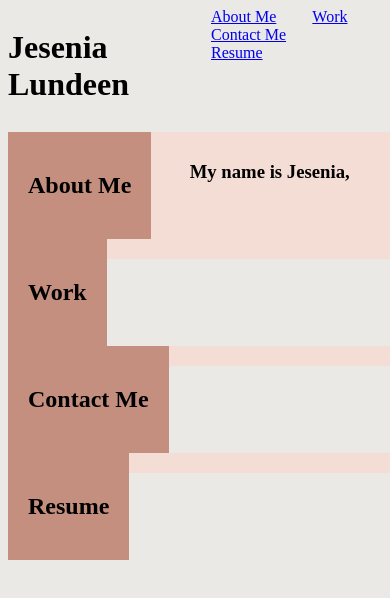
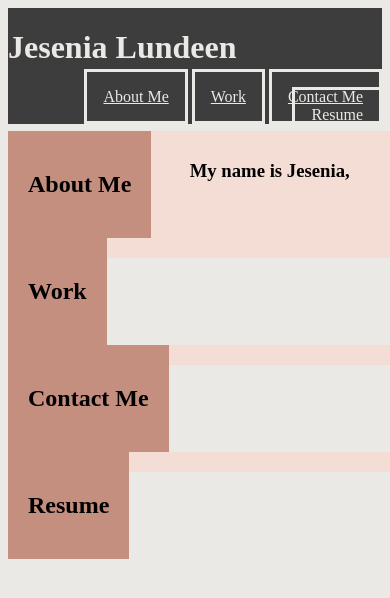
Before and after one commit to lundeej/My_Portfolio, a plain HTML site: page index.html in a window 390 px wide. Drawn offline with Linux system fonts and the light colour scheme.

Commit message:
trying to make the nav bar all centered, and inline when screen gets smaller, but not working

```diff
--- a/Assests/css/style.css
+++ b/Assests/css/style.css
@@ -3,6 +3,11 @@
 }
 body {
     background: #EAE9E5;
+}
+
+header {
+    background-color: #3d3d3d;
+    color: #EAE9E5;
 }
 
 main {
@@ -20,18 +25,24 @@ main {
 }
 
 nav {
-    justify-content: right;
-    align-items: center;
+    text-align: right;
 }
 
 nav .col {
     flex-grow: 0;
     padding: 1rem;
+    color: #EAE9E5;
+    border-style: solid;
+    align-items: center;
+}
+
+nav a {
+
 }
 
 nav a:hover{
     background-color: black;
-    color: #222D44;
+    color: #C48F7F;
 }
 
 section {
@@ -61,6 +72,17 @@ aside {
     border-width: 1px;
 }
 
-aside {
-    order: 2;
+@media screen and (max-width: 768px) {
+    /* Flex-direction to stak the nav bard, sidebard and body */
+    header, nav {
+        flex-direction: column;
+        display: inline;
+    }
+    nav .col {
+        min-width: 100vw;
+    }
+
+    aside {
+        order: 2;
+    }
 }
```
